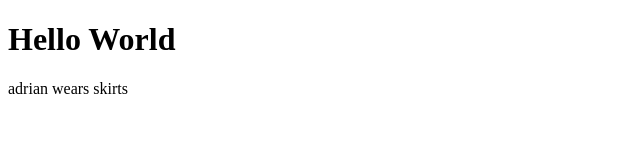
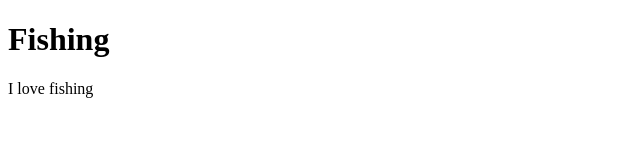
Before and after one commit to oliezhao/2023zhao.github.io, a plain HTML site: page index.html in a window 1280 px wide. Shown: the whole page, without its empty margins (0-640 px from the left). Drawn offline with Linux system fonts and the light colour scheme.

Commit message:
Update index.html

```diff
--- a/index.html
+++ b/index.html
@@ -3,9 +3,9 @@
   <head>
   </head>
   <body>
-    <h1>Hello World</h1>
+    <h1>Fishing</h1>
 
-    <p> adrian wears skirts </p>
+    <p> I love fishing </p>
   </body>
 
 </html>
```
